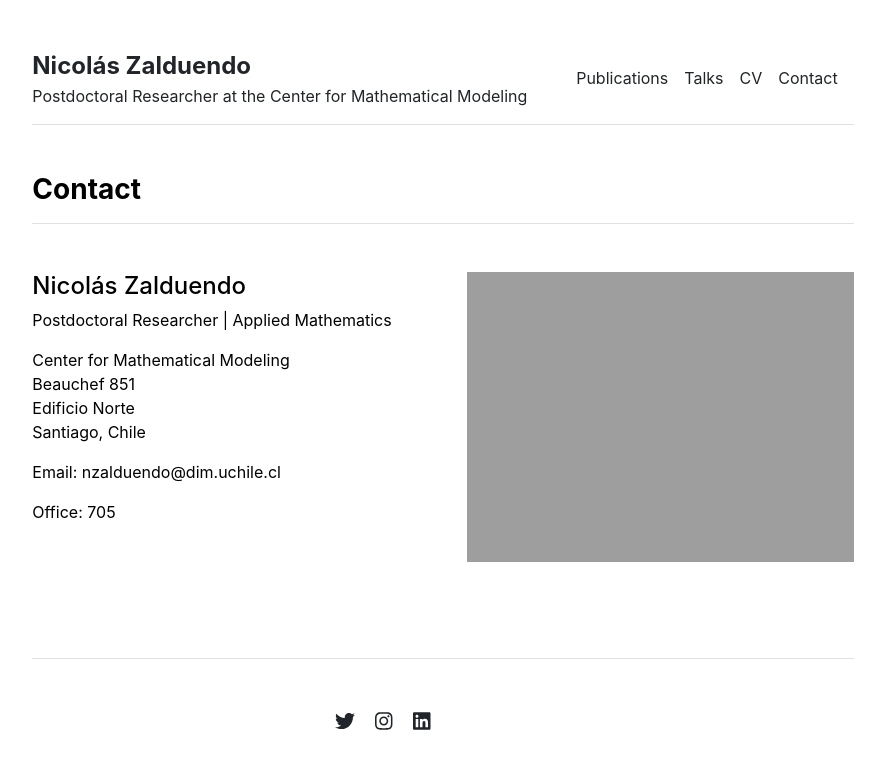
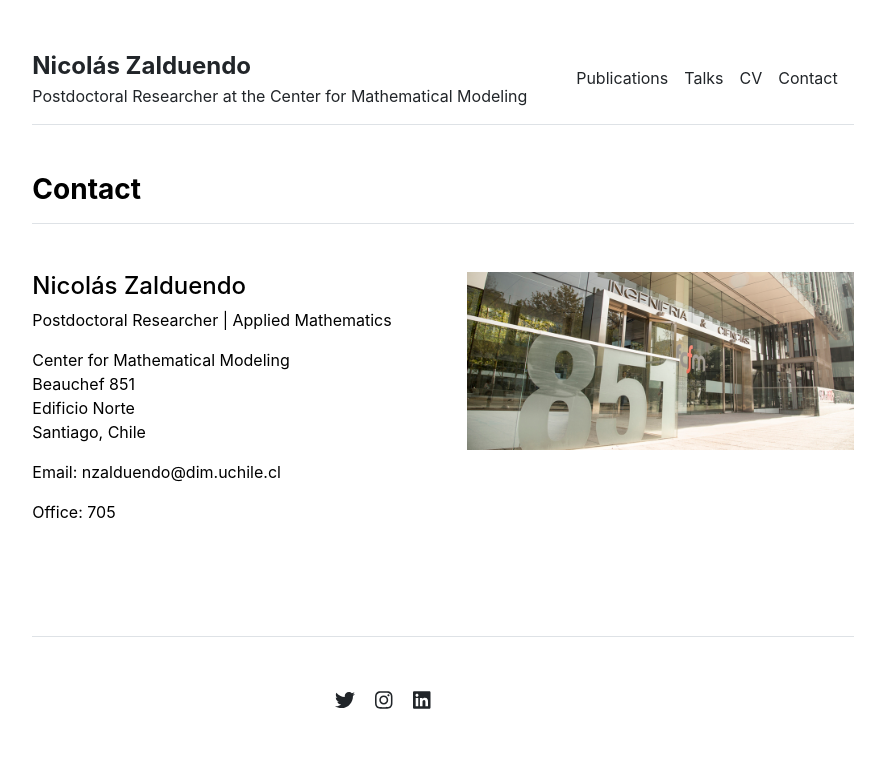
Before and after one commit to nzalduendo/nzalduendo.github.io, a Jekyll site: the page built from contact.md, in a window 1280 px wide. Shown: the top 769 px of the page, without its empty margins (197-1082 px from the left). Built offline with Jekyll 4.4.1, drawn with Linux system fonts in a browser that asks for light colours.

Commit message:
Update settings.yml

```diff
--- a/_data/settings.yml
+++ b/_data/settings.yml
@@ -25,4 +25,4 @@ social:
 - {icon: 'linkedin', link: 'https://www.linkedin.com/in/nicolás-zalduendo-vidal-007093133/'}
 
 contacts:
-- {name: 'Nicolás Zalduendo', title: 'Postdoctoral Researcher', department: 'Applied Mathematics', institution: 'Center for Mathematical Modeling', institution_address: 'Center for Mathematical Modeling<br>Beauchef 851<br>Edificio Norte<br>Santiago, Chile', phone: '(000) 000-0000', email: 'nzalduendo@dim.uchile.cl', office: '705', image: 'assets/img/beauchef_851.jpg'}
+- {name: 'Nicolás Zalduendo', title: 'Postdoctoral Researcher', department: 'Applied Mathematics', institution: 'Center for Mathematical Modeling', institution_address: 'Center for Mathematical Modeling<br>Beauchef 851<br>Edificio Norte<br>Santiago, Chile', phone: '(000) 000-0000', email: 'nzalduendo@dim.uchile.cl', office: '705', image: 'assets/img/beauchef_851.jpeg'}
```
